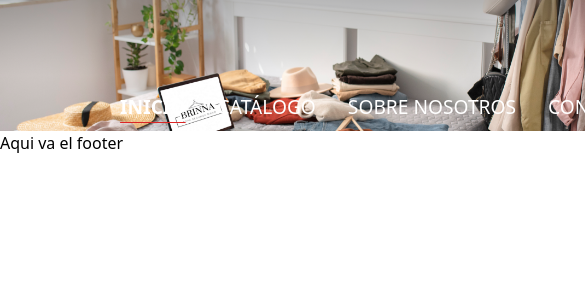
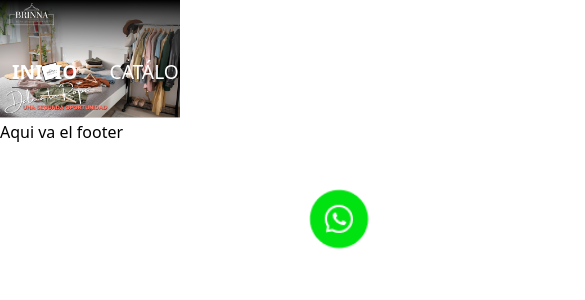
Before and after one commit to CeciliaBPerdomo/Brinna, a Next.js app: page / in a window 390 px wide. Shown: the top 300 px of the page, 585 px wide, since content can reach past the window. Built offline with nearby package versions, Linux system fonts and the light colour scheme.

Commit message:
Banner responsive de nuevo

```diff
--- a/src/app/globals.css
+++ b/src/app/globals.css
@@ -4,21 +4,35 @@
 
 .bannerHome {
   background-image: url("../../public/images/banner_home.png");
-  background-size: cover;
-  background-position: center;
-  background-repeat: no-repeat
+  background-size: contain;
+  background-repeat: no-repeat;
+}
+
+.logoWhatsapp {
+  float: right;
+  margin-top: 1100px;
 }
 
 .menuInicio {
   font-size: larger;
 }
 
-/* Añade estas clases para hacer la imagen responsive en diferentes tamaños de pantalla */
+/* Para dispositivos móviles */
 @media (max-width: 640px) {
-  /* Para dispositivos móviles */
   .bannerHome {
-    height: 500px;
-    width: 700px;
+    background-size: contain;
+    background-repeat: no-repeat;
+  }
+
+  .logoWhatsapp {
+    margin-top: 50px;
+  }
+}
+
+/* Para dispositivos de escritorio entre 640px y 1024px */
+@media (min-width: 640px) and (max-width: 1024px) {
+  .bannerHome {
+    height: 1350px;
   }
 }
 
@@ -28,17 +42,3 @@
     height: 1350px;
   }
 }
-
-/* Para dispositivos de escritorio entre 640px y 1023px */
-@media (min-width: 640px) and (max-width: 1024px) {
-  .bannerHome {
-    height: 1350px;
-  }
-}
-
-/* Para pantallas de TV a partir de 1024px */
-@media (max-width: 1024px) {
-  .bannerHome {
-    height: auto
-  }
-}
--- a/src/components/HeaderHome.js
+++ b/src/components/HeaderHome.js
@@ -29,10 +29,8 @@ const HeaderHome = () => {
     ]
 
     return (
-        <div className="bannerHome"
-            style={{ paddingTop: "35px" }}
-        >
-            <div className='flex justify-between items-center '>
+        <div className="bannerHome">
+            <div className='flex justify-between items-center'>
                 <nav className='flex justify-between gap-2 mt-12 ml-auto mr-10'>
                     {links.map(link => {
                         return (
@@ -50,14 +48,14 @@ const HeaderHome = () => {
             </div>
 
             <Link href={"https://api.whatsapp.com/send?phone=59899387921&text=Hola! ¿Qué%20tal? Te escribo desde la aplicación web de Brinna!"}>
-                <Image
-                    src={"/images/icono_whatsapp.png"}
-                    alt="Contacto whatsapp"
-                    width={130}
-                    height={50}
-                    className='float-right'
-                    style={{ paddingTop: "1000px" }}
-                />
+                <div className='logoWhatsapp'>
+                    <Image
+                        src={"/images/icono_whatsapp.png"}
+                        alt="Contacto whatsapp"
+                        width={100}
+                        height={50}
+                    />
+                </div>
             </Link>
         </div>
     )
```
